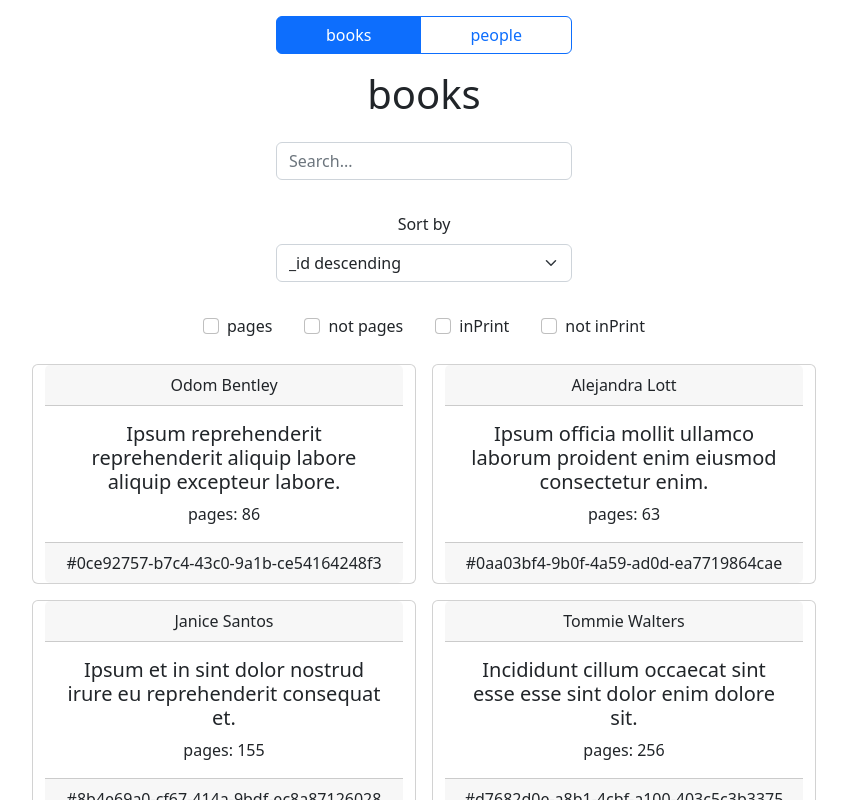
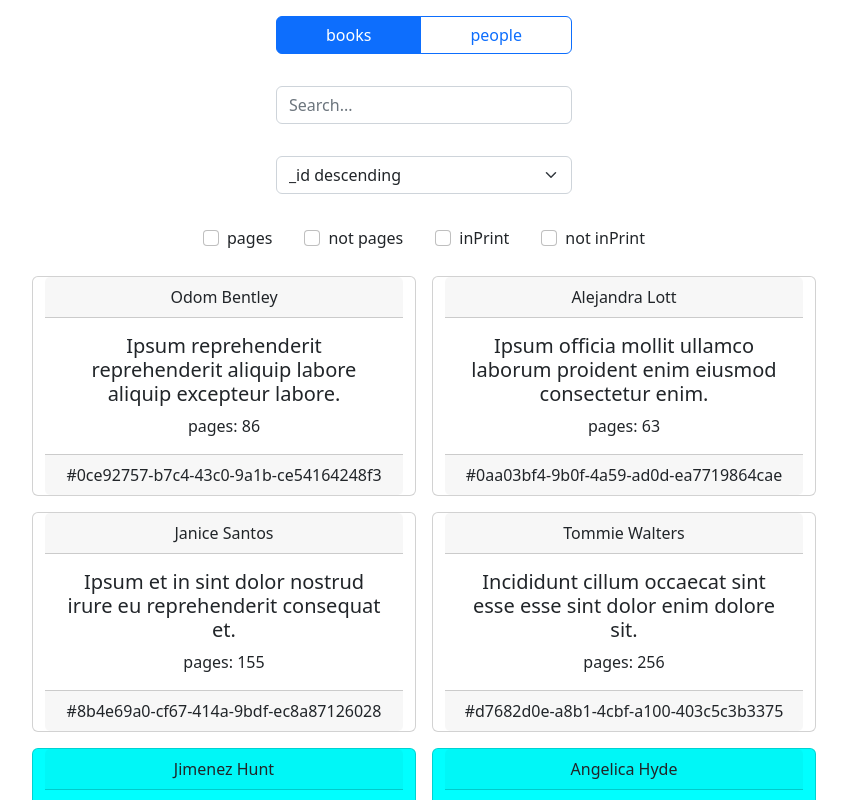
Before and after one commit to willemverbuyst/filter-search-sort, a React (Vite) app: page / in a window 1280 px wide. Shown: the top 800 px of the page, without its empty margins (216-1063 px from the left). Built offline with nearby package versions, Linux system fonts and the light colour scheme.

Commit message:
Clean up

```diff
--- a/src/App.tsx
+++ b/src/App.tsx
@@ -41,7 +41,6 @@ function App() {
 
       {display === "books" ? (
         <SearchSortAndFilter
-          title="books"
           dataSource={books}
           searchProperties={["title", "author"]}
           filterKeys={["pages", "inPrint"]}
@@ -53,7 +52,6 @@ function App() {
         </SearchSortAndFilter>
       ) : (
         <SearchSortAndFilter
-          title="people"
           dataSource={persons}
           searchProperties={["firstName", "surname"]}
           filterKeys={["married", "eyeColor", "age"]}
--- a/src/components/SearchSortAndFilter.tsx
+++ b/src/components/SearchSortAndFilter.tsx
@@ -11,7 +11,6 @@ import Sorters from "./Sorters";
 import { PropsWithChildrenFunction } from "./types/PropsWithChildrenFunction";
 
 interface Props<T extends Record<PropertyKey, any>> {
-  title: string;
   dataSource: Array<T>;
   filterKeys: Array<keyof T>;
   searchProperties: Array<keyof T>;
@@ -30,7 +29,6 @@ export default function SearchSortAndFilter<T extends Record<PropertyKey, any>>(
   props: PropsWithChildrenFunction<Props<T>, T>
 ) {
   const {
-    title,
     dataSource,
     filterKeys,
     initialFilterProperties,
@@ -51,7 +49,6 @@ export default function SearchSortAndFilter<T extends Record<PropertyKey, any>>(
 
   return (
     <Row className="m-3 justify-content-center align-self-start">
-      <h1>{title}</h1>
       <SearchInput
         searchQuery={initialSearchQuery}
         setSearchQuery={useCallback(
--- a/src/components/Sorters.tsx
+++ b/src/components/Sorters.tsx
@@ -16,7 +16,6 @@ export default function Sorters<T extends Record<PropertyKey, any>>(
   return (
     <Row className="m-3 justify-content-center">
       <Form style={{ width: "20rem" }}>
-        <Form.Label>Sort by</Form.Label>
         <Form.Select
           id="sorters"
           placeholder="Sort..."
```
